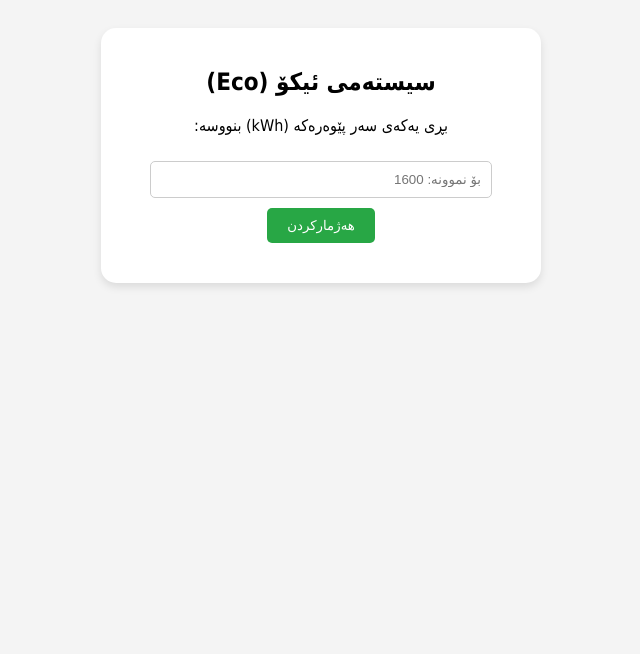
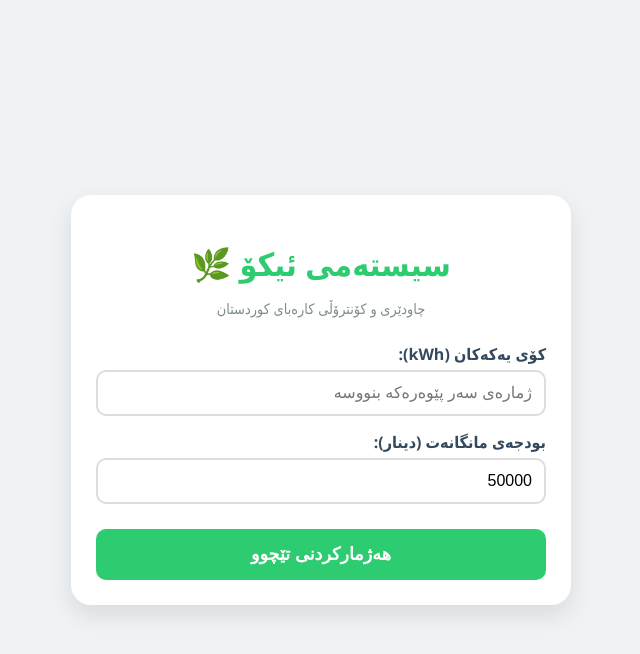
Before and after one commit to mustafaduski/Energy-Management-System, a plain HTML site: page index.html in a window 1280 px wide. Shown: the whole page, without its empty margins (319-959 px from the left). Drawn offline with Linux system fonts and the light colour scheme.

Commit message:
Update index.html

```diff
--- a/index.html
+++ b/index.html
@@ -2,58 +2,163 @@
 <html lang="ku" dir="rtl">
 <head>
     <meta charset="UTF-8">
-    <title>سیستەمی ئیکۆ - دهۆک</title>
+    <meta name="viewport" content="width=device-width, initial-scale=1.0">
+    <title>سیستەمی ئیکۆ - کارەبای کوردستان</title>
     <style>
-        body { font-family: Tahoma, sans-serif; background: #f4f4f4; text-align: center; padding: 20px; }
-        .card { background: white; padding: 20px; border-radius: 15px; box-shadow: 0 4px 8px rgba(0,0,0,0.1); max-width: 400px; margin: auto; }
-        input { width: 80%; padding: 10px; margin: 10px 0; border: 1px solid #ccc; border-radius: 5px; }
-        button { background: #28a745; color: white; border: none; padding: 10px 20px; border-radius: 5px; cursor: pointer; }
-        .result { margin-top: 20px; font-weight: bold; font-size: 1.2em; }
-        .status { padding: 10px; border-radius: 5px; margin-top: 10px; }
-        .safe { background: #d4edda; color: #155724; } /* ئاستی هەرزان */
-        .warning { background: #fff3cd; color: #856404; } /* ئاستی ناوەند */
-        .danger { background: #f8d7da; color: #721c24; } /* ئاستی زۆر گران */
+        :root {
+            --primary-color: #2ecc71;
+            --secondary-color: #34495e;
+            --danger-color: #e74c3c;
+            --bg-color: #f0f3f5;
+        }
+
+        body {
+            font-family: 'Segoe UI', Tahoma, sans-serif;
+            background-color: var(--bg-color);
+            color: var(--secondary-color);
+            margin: 0;
+            display: flex;
+            justify-content: center;
+            align-items: center;
+            min-height: 100vh;
+        }
+
+        .container {
+            background: white;
+            width: 90%;
+            max-width: 450px;
+            padding: 25px;
+            border-radius: 20px;
+            box-shadow: 0 10px 25px rgba(0,0,0,0.1);
+            text-align: center;
+        }
+
+        h1 { color: var(--primary-color); margin-bottom: 5px; }
+        p.subtitle { font-size: 0.9rem; color: #7f8c8d; margin-bottom: 25px; }
+
+        .input-group { text-align: right; margin-bottom: 15px; }
+        label { display: block; margin-bottom: 5px; font-weight: bold; }
+        input {
+            width: 100%;
+            padding: 12px;
+            border: 2px solid #ddd;
+            border-radius: 10px;
+            font-size: 1rem;
+            box-sizing: border-box;
+            transition: 0.3s;
+        }
+        input:focus { border-color: var(--primary-color); outline: none; }
+
+        button {
+            width: 100%;
+            background-color: var(--primary-color);
+            color: white;
+            border: none;
+            padding: 15px;
+            font-size: 1.1rem;
+            font-weight: bold;
+            border-radius: 10px;
+            cursor: pointer;
+            margin-top: 10px;
+        }
+
+        .result-card {
+            margin-top: 25px;
+            padding: 20px;
+            border-radius: 15px;
+            background: #f8f9fa;
+            display: none;
+            border-right: 6px solid var(--primary-color);
+        }
+
+        .price { font-size: 2rem; font-weight: bold; color: var(--secondary-color); }
+        .currency { font-size: 1rem; }
+        .advice { margin-top: 15px; font-size: 0.95rem; line-height: 1.5; }
+
+        .badge {
+            display: inline-block;
+            padding: 5px 15px;
+            border-radius: 20px;
+            font-weight: bold;
+            margin-top: 10px;
+        }
+        .safe { background: #d4edda; color: #155724; }
+        .warning { background: #fff3cd; color: #856404; border-right-color: #f1c40f; }
+        .danger { background: #f8d7da; color: #721c24; border-right-color: var(--danger-color); }
     </style>
 </head>
 <body>
 
-<div class="card">
-    <h2>سیستەمی ئیکۆ (Eco)</h2>
-    <p>بڕی یەکەی سەر پێوەرەکە (kWh) بنووسە:</p>
-    <input type="number" id="units" placeholder="بۆ نموونە: 1600">
-    <br>
-    <button onclick="calculate()">هەژمارکردن</button>
+<div class="container">
+    <h1>سیستەمی ئیکۆ 🌿</h1>
+    <p class="subtitle">چاودێری و کۆنترۆڵی کارەبای کوردستان</p>
 
-    <div id="output" class="result"></div>
-    <div id="statusBox" class="status" style="display:none;"></div>
+    <div class="input-group">
+        <label>کۆی یەکەکان (kWh):</label>
+        <input type="number" id="units" placeholder="ژمارەی سەر پێوەرەکە بنووسە">
+    </div>
+
+    <div class="input-group">
+        <label>بودجەی مانگانەت (دینار):</label>
+        <input type="number" id="budget" value="50000">
+    </div>
+
+    <button onclick="ecoCalculate()">هەژمارکردنی تێچوو</button>
+
+    <div id="resultCard" class="result-card">
+        <div id="priceLabel" class="price">0</div>
+        <div class="currency">دیناری عێراقی</div>
+        <div id="badgeLabel" class="badge">ئاستی ١</div>
+        <div id="adviceLabel" class="advice"></div>
+    </div>
 </div>
 
 <script>
-    function calculate() {
-        let units = document.getElementById('units').value;
-        let price = 0;
-        let statusText = "";
-        let statusClass = "";
+    function ecoCalculate() {
+        const units = parseFloat(document.getElementById('units').value);
+        const budget = parseFloat(document.getElementById('budget').value);
+        const resultCard = document.getElementById('resultCard');
 
-        if (units <= 1500) {
-            price = units * 18;
-            statusText = "ئاستی ١: زۆر باشە! نرخەکە هەرزانە (١٨ دینار).";
-            statusClass = "safe";
-        } else if (units <= 3000) {
-            price = (1500 * 18) + ((units - 1500) * 42);
-            statusText = "ئاستی ٢: ئاگاداربە! نرخەکە بووە بە ٤٢ دینار.";
-            statusClass = "warning";
-        } else {
-            price = (1500 * 18) + (1500 * 42) + ((units - 3000) * 180);
-            statusText = "ئاستی سوور: مەترسیدارە! نرخەکە بووە بە ١٨٠ دینار!";
-            statusClass = "danger";
+        if (isNaN(units) || units < 0) {
+            alert("تکایە ژمارەیەکی دروست بنووسە");
+            return;
         }
 
-        document.getElementById('output').innerHTML = "تێچووی خەمڵێنراو: " + price.toLocaleString() + " دینار";
-        let sBox = document.getElementById('statusBox');
-        sBox.style.display = "block";
-        sBox.innerHTML = statusText;
-        sBox.className = "status " + statusClass;
+        let cost = 0;
+        let status = "";
+        let advice = "";
+        let badgeClass = "";
+
+        // هاوکێشەی پلەبەندی کارەبای کوردستان
+        if (units <= 1500) {
+            cost = units * 18;
+            status = "ئاستی یەکەم (هەرزان)";
+            badgeClass = "safe";
+            advice = "بارودۆخت زۆر باشە! لەم ئاستەدا بمێنیتەوە پسوولەکەت کەم دێتەوە.";
+        } else if (units <= 3000) {
+            cost = (1500 * 18) + ((units - 1500) * 42);
+            status = "ئاستی دووەم (مامناوەند)";
+            badgeClass = "warning";
+            advice = "خەریکە لە هێڵی سەوز دەردەچیت. هەوڵ بدە سەخانی کارەبا کەمتر بەکاربهێنیت.";
+        } else {
+            cost = (1500 * 18) + (1500 * 42) + ((units - 3000) * 180);
+            status = "ئاستی سوور (زۆر گران)";
+            badgeClass = "danger";
+            advice = "ئاگاداربە! ئێستا هەر یەکەیەک بە ١٨٠ دینارە. پێویستە دەستبەجێ سپلیتەکان بکوژێنیتەوە!";
+        }
+
+        // پشکنینی بودجە
+        if (cost > budget) {
+            advice += "<br><strong style='color:red;'>⚠️ تێچووەکەت لە بودجەی دیاریکراوت تێپەڕی!</strong>";
+        }
+
+        document.getElementById('priceLabel').innerText = Math.round(cost).toLocaleString();
+        document.getElementById('badgeLabel').innerText = status;
+        document.getElementById('badgeLabel').className = "badge " + badgeClass;
+        document.getElementById('adviceLabel').innerHTML = advice;
+
+        resultCard.style.display = "block";
+        resultCard.style.borderRightColor = getComputedStyle(document.documentElement).getPropertyValue(badgeClass === 'danger' ? '--danger-color' : badgeClass === 'warning' ? '--primary-color' : '--primary-color');
     }
 </script>
 
```
